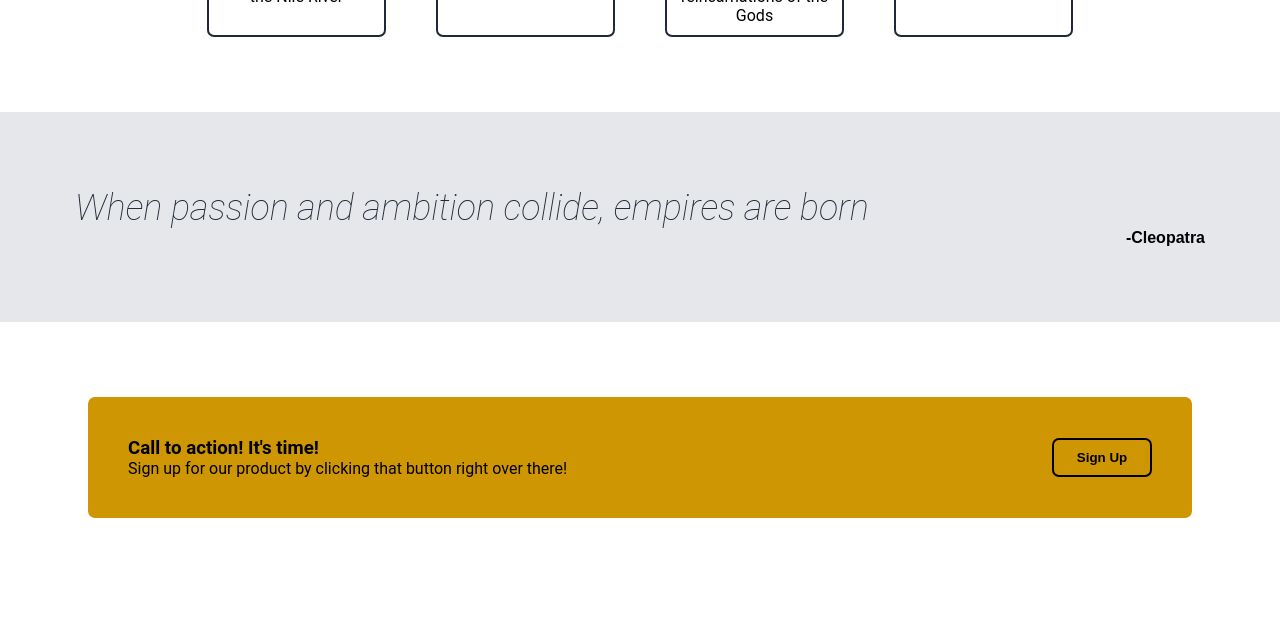
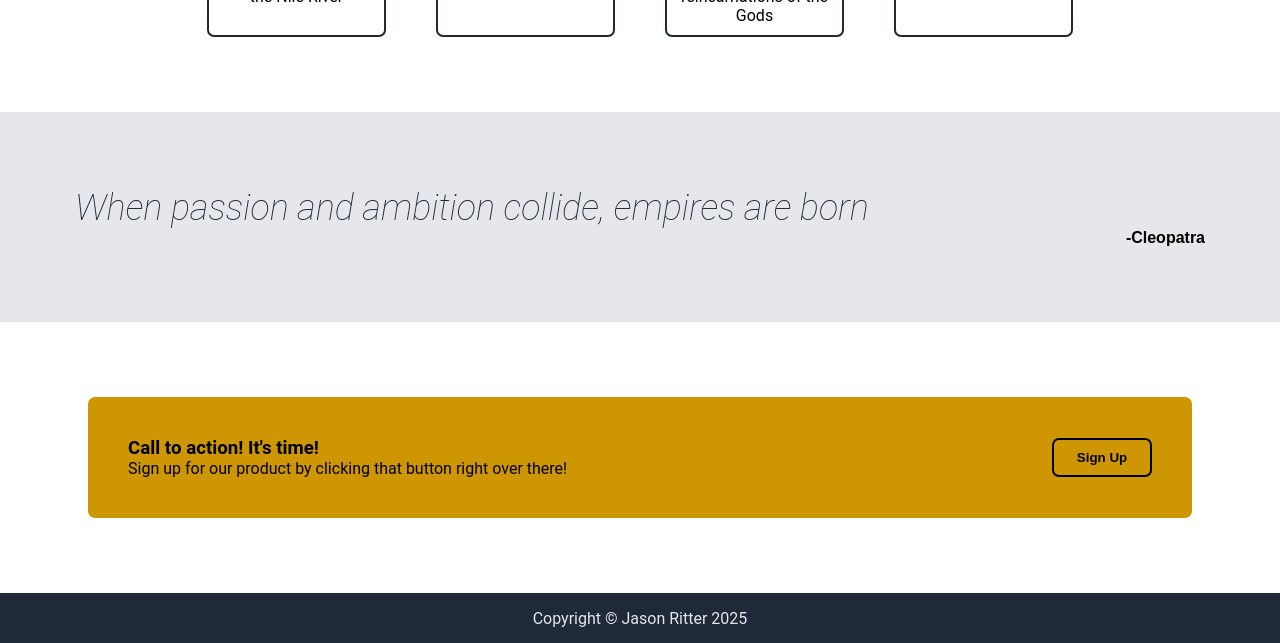
Before and after one commit to Higokian/ancient-egypt-landing-page, a plain HTML site: page index.html in a window 1280 px wide. Shown: the part 842-1485 px from the top of the page. Before the commit the page ends 1435 px from the top, so only its background shows below. Drawn offline with Linux system fonts and the light colour scheme; a web font is replaced by a local one.

Commit message:
Create footer element

```diff
--- a/css/styles.css
+++ b/css/styles.css
@@ -221,3 +221,12 @@ h2 {
     color: #E5E7EB;
     cursor: pointer;
 }
+
+.footer {
+    display: flex;
+    justify-content: center;
+    align-items: center;
+    background-color: #1F2937;
+    color: #E5E7EB;
+    min-height: 50px;
+}
--- a/index.html
+++ b/index.html
@@ -94,5 +94,8 @@
             </div>
 
         </div>
+        <div class="footer">
+            <p>Copyright &COPY; Jason Ritter 2025</p>
+        </div>
     </body>
 </html>
```
